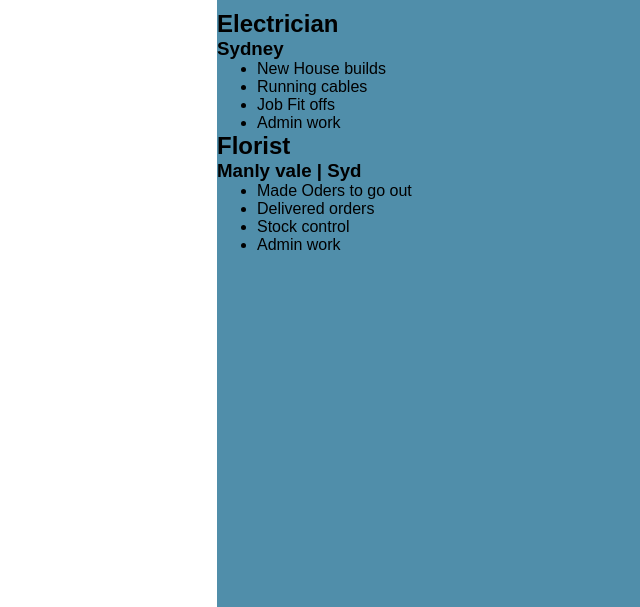
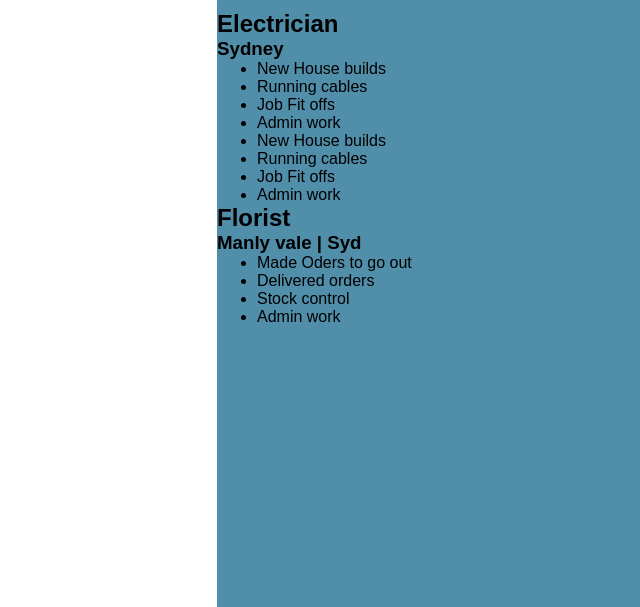
Before and after one commit to Don-Heal/Portfolio-2, a plain HTML site: page index.html in a window 1280 px wide. Shown: the part 1040-1647 px from the top of the page, without its empty margins (53-693 px from the left). Drawn offline with Linux system fonts and the light colour scheme.

Commit message:
newkey added

```diff
--- a/index.html
+++ b/index.html
@@ -40,6 +40,12 @@
                 <li>Job Fit offs</li>
                 <li>Admin work</li>
             </ul>
+            <ul>
+                <li>New House builds</li>
+                <li>Running cables</li>
+                <li>Job Fit offs</li>
+                <li>Admin work</li>
+            </ul>
             <h2>Florist</h2>
             <h3>Manly vale | Syd</h3>
 
```
